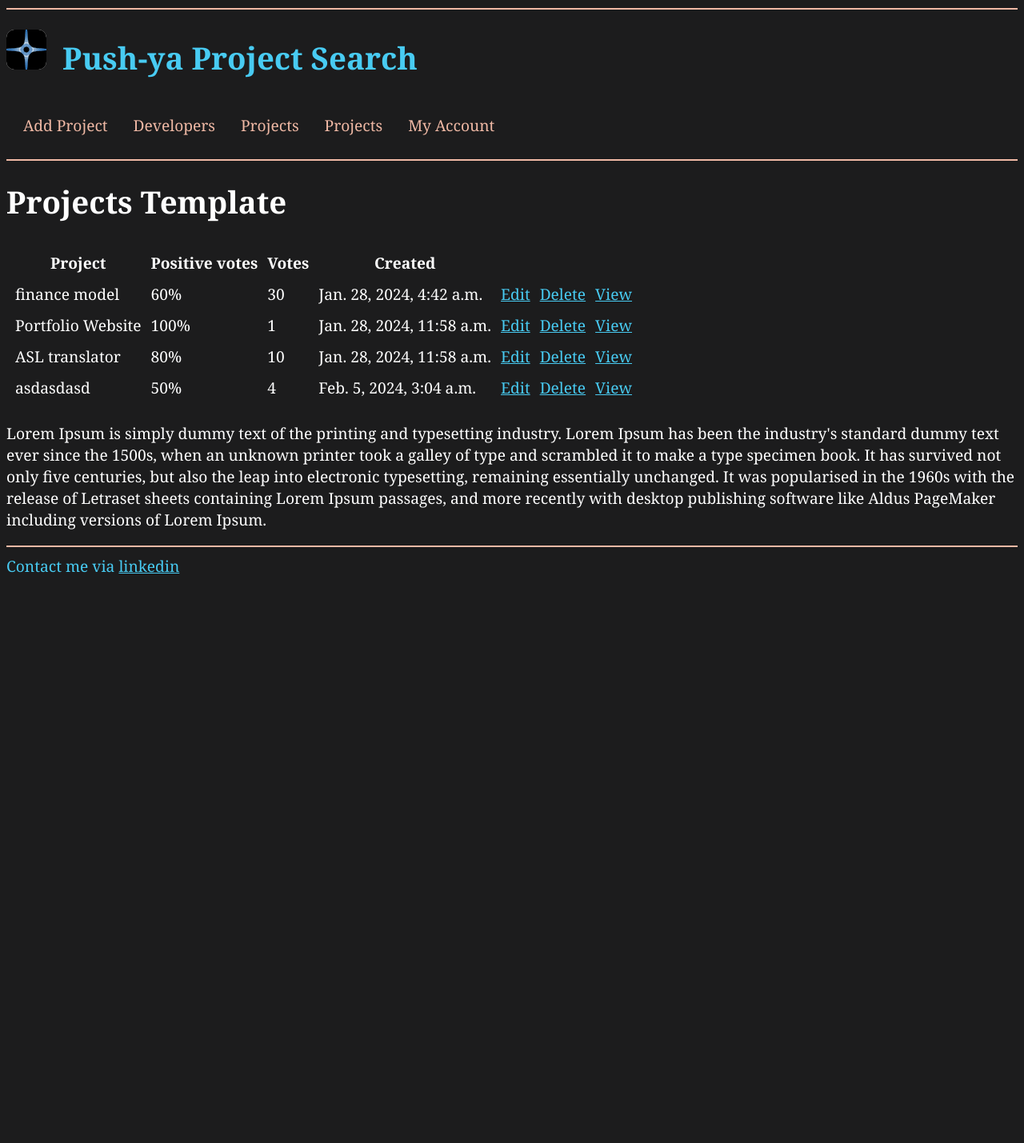
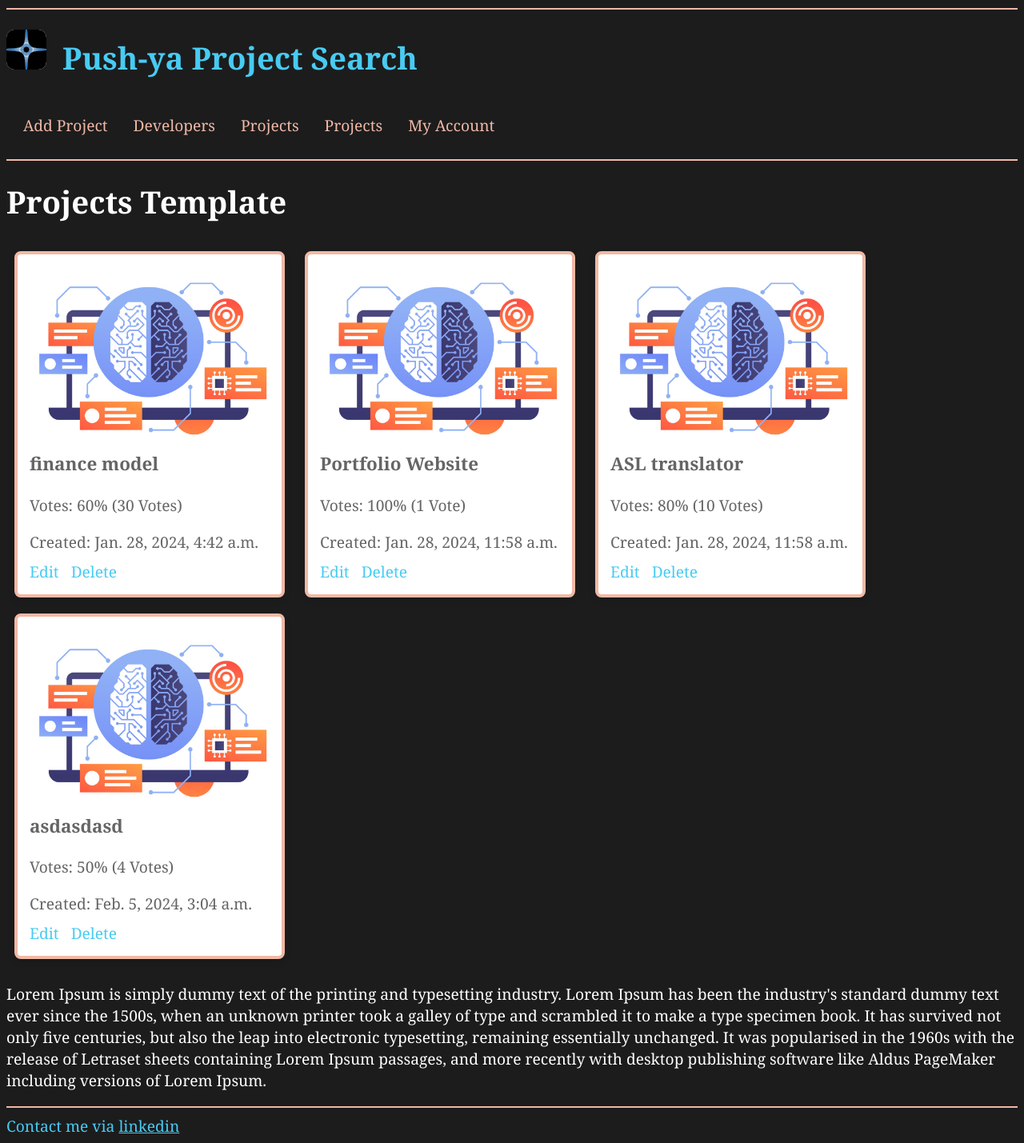
Before and after one commit to PUSH-YA/sample-site-python, a Django app: page / in a window 1280 px wide. Shown: the whole page at 80% size. Before the commit the page ends 717 px from the top, so only its background shows below. Run offline with Django 5.2, Linux system fonts and the light colour scheme; data comes from the database, SQL or seed files in the repository; both versions use the stored data as it was after the commit.

Commit message:
Update project form styling and functionality

```diff
--- a/search/projects/templates/projects/delete_template.html
+++ b/search/projects/templates/projects/delete_template.html
@@ -2,10 +2,10 @@
 
 {% block content %}
 <!-- will call the same action / url -->
-<form method = "POST">
+<form method = "POST" class = "custom-form">
     <p>Are you sure you want to delete "{{object}}" ?</p>
     {% csrf_token %}
-    <input type = "submit" name = "cancel" value="Cancel"/>
-    <input type = "submit" name = "delete" value="Confirm"/>
+    <input type = "submit" name = "cancel" value="Cancel" />
+    <input type = "submit" name = "delete" value="Confirm" />
 </form>
 {% endblock %}
--- a/search/projects/templates/projects/project_form.html
+++ b/search/projects/templates/projects/project_form.html
@@ -3,9 +3,9 @@
 <h1>Project form</h1>
 
 <!-- action will call the same url method createProject() -->
-<form action = "" method = "POST" enctype="multipart/form-data">
+<form action = "" method = "POST" enctype="multipart/form-data" class="custom-form">
     {% csrf_token%}
     {{form.as_p}}
-    <input type = "submit">
+        <input type = "submit" class = "button-style">
 </form>
 {% endblock %}
--- a/search/projects/templates/projects/projects.html
+++ b/search/projects/templates/projects/projects.html
@@ -4,27 +4,25 @@
 
 <h1>Projects Template</h1>
 
-<table>
-    <tr>
-        <th>Project</th>
-        <th>Positive votes</th>
-        <th>Votes</th>
-        <th>Created</th>
-        <th></th>
-        <th></th>
-    </tr>
-    {% for project in projects %}
-        <tr>
-            <td>{{project.title}}</td>
-            <td>{{project.vote_ratio}}%</td>
-            <td>{{project.vote_total}}</td>
-            <td>{{project.created}}</td>
-            <td><a href = "{% url 'update-project' project.id %}">Edit</a></td>
-            <td><a href = "{% url 'delete-project' project.id %}">Delete</a></td>
-            <td><a href = "{% url 'project' project.id %}">View</a></td>
-        </tr>
-    {% endfor %}
-</table>
+{% for project in projects %}
+
+    <div class="project-card">
+        <div class ="card-link">
+            <a href="{% url 'project' project.id %}">
+                <center><img src= "{{ project.feature_image.url }}" class="project-image"></center>
+                <h3> {{ project.title }}</h3>
+            </a>
+        </div>
+        <p>Votes: {{ project.vote_ratio }}% ({{ project.vote_total }} Vote{{ project.vote_total|pluralize:"s" }})</p>
+        <p>Created: {{ project.created }}</p>
+        <div class="card-buttons">
+            <a href="{% url 'update-project' project.id %}">Edit</a>
+            <a href="{% url 'delete-project' project.id %}">Delete</a>
+
+        </div>
+    </div>
+{% endfor %}
+
 
 
 <p>Lorem Ipsum is simply dummy text of the printing and typesetting industry. Lorem Ipsum has been the industry's standard dummy text ever since the 1500s, when an unknown printer took a galley of type and scrambled it to make a type specimen book. It has survived not only five centuries, but also the leap into electronic typesetting, remaining essentially unchanged. It was popularised in the 1960s with the release of Letraset sheets containing Lorem Ipsum passages, and more recently with desktop publishing software like Aldus PageMaker including versions of Lorem Ipsum.</p>
--- /dev/null
+++ b/search/static/styles/projects.css
@@ -0,0 +1,63 @@
+
+:root {
+    --project-color: #656565;
+}
+
+.project-card-container {
+    display: flex;
+    flex-wrap: wrap;
+    justify-content: center;
+}
+.project-card {
+    background-color: #fff;
+    color: var(--project-color);
+    border: 4px solid #f0b9a5;
+    border-radius: 8px;
+    padding: 15px;
+    margin: 10px;
+    width: 300px;
+    box-shadow: 0 4px 8px rgba(0, 0, 0, 0.1);
+    display: inline-block;
+    vertical-align: top;
+}
+
+.project-image {
+    max-width: 100%; /* Make the image width dynamic within the container */
+    height: auto; /* Maintain the aspect ratio */
+    border-radius: 8px; /* Optional: add border radius to the image */
+}
+
+.project-card h3 {
+    margin-top: 0;
+}
+
+.project-card p {
+    margin-bottom: 10px;
+}
+
+.card-buttons a {
+    display: inline-block;
+    margin-right: 10px;
+    text-decoration: none;
+    color: #48cbf2;
+}
+
+.card-buttons a:hover {
+    color: #f0b9a5;
+    text-decoration: underline;
+}
+
+
+.card-link a {
+    color: var(--project-color);
+    text-decoration: none;
+}
+
+.card-link a:hover {
+    color: #f0b9a5;
+    text-decoration: underline;
+}
+
+.link-space {
+    margin-right: 20px;
+}
--- a/search/templates/main.html
+++ b/search/templates/main.html
@@ -11,6 +11,10 @@
     media='screen' href='{% static "styles/main.css" %}'>
     <link rel='stylesheet' type='text/css'
     media='screen' href='{% static "styles/header.css" %}'>
+    <link rel='stylesheet' type='text/css'
+    media='screen' href='{% static "styles/projects.css" %}'>
+    <link rel='stylesheet' type='text/css'
+    media='screen' href='{% static "styles/form.css" %}'>
     <!-- <script src='main.js'></script> -->
 </head>
 <body>
```
Also changed, not shown: search/projects/forms.py (+12 -0 lines), search/projects/templates/projects/single-project.html (+10 -1 lines), search/static/styles/form.css (added, +34 -0 lines), search/static/styles/main.css (+13 -19 lines), search/db.sqlite3.
